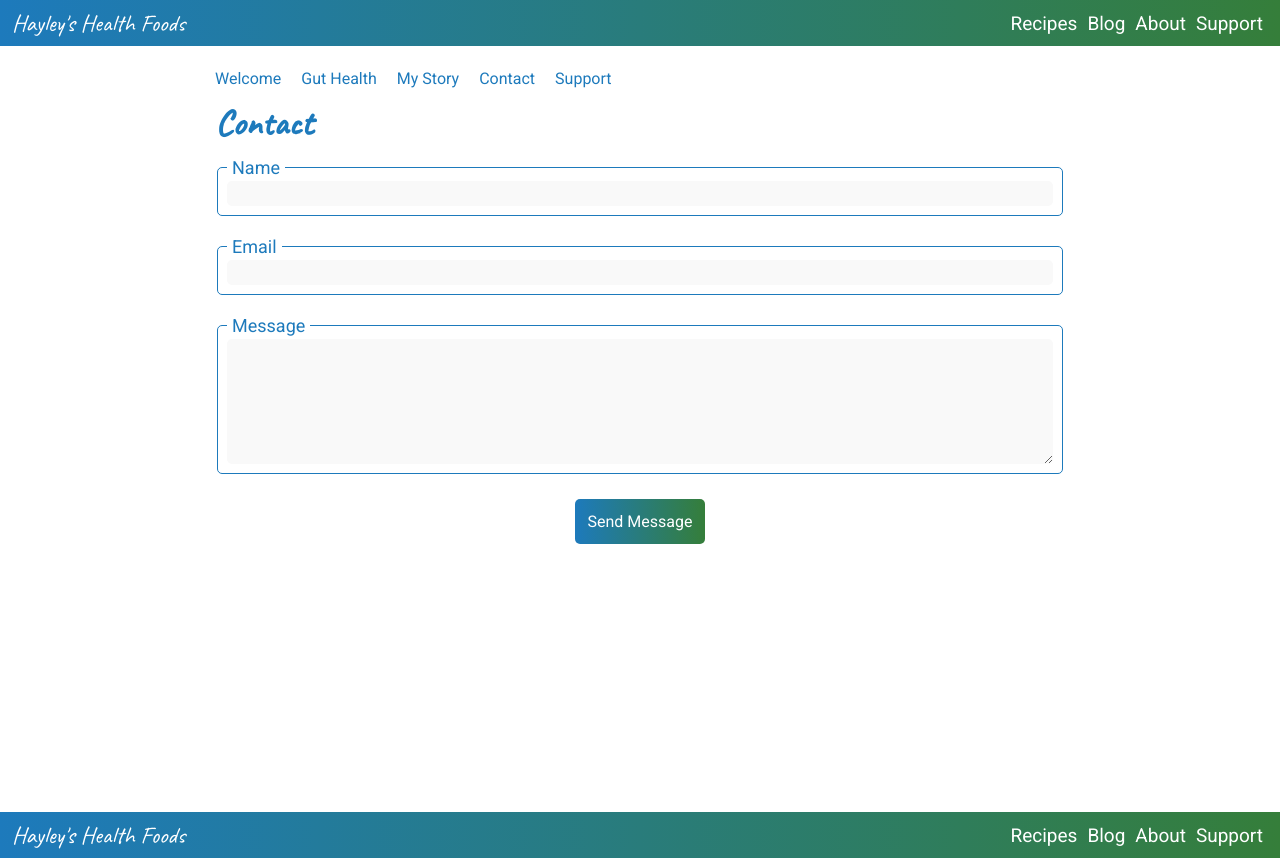
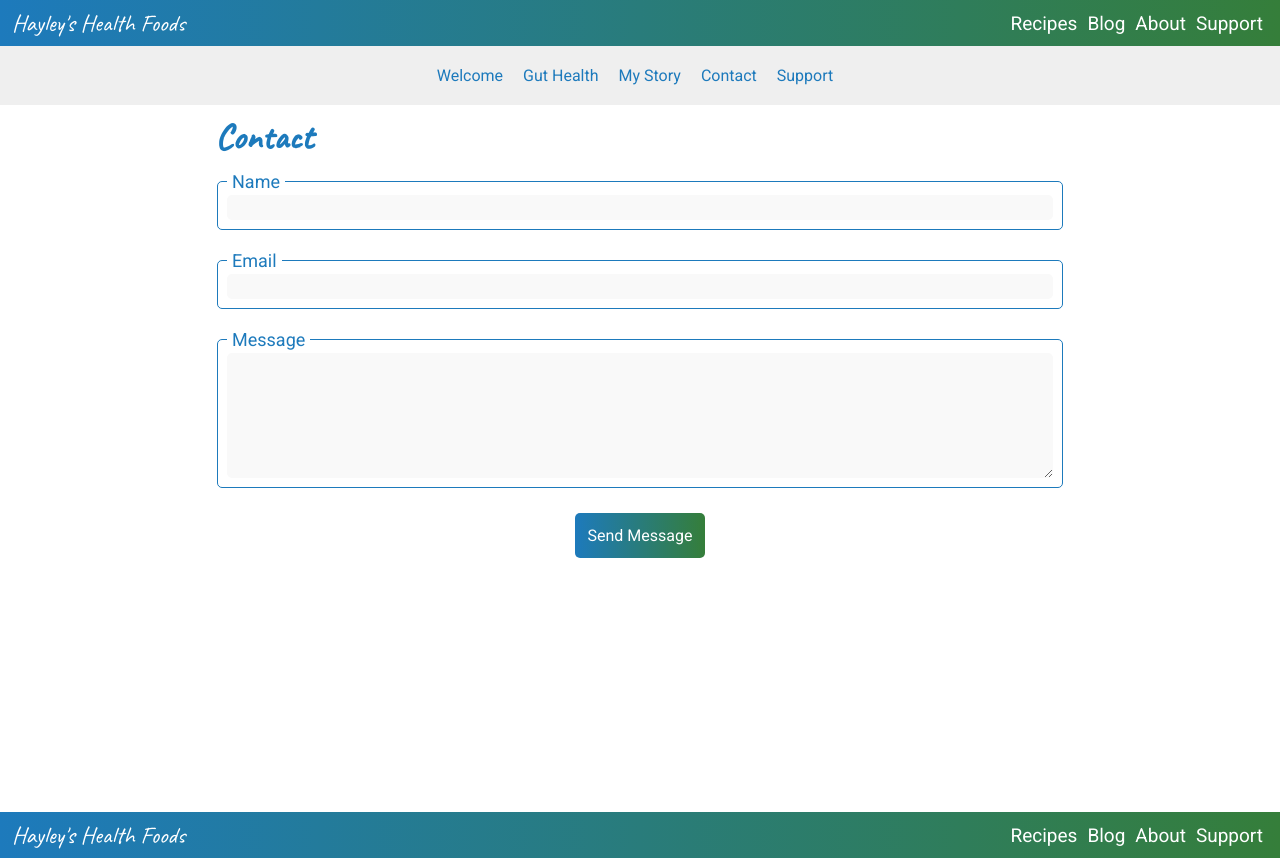
Before and after one commit to hayleyavw/hayleys-health-foods-front-end, a React (Create React App) app: page /about/contact in a window 1280 px wide. Built offline with nearby package versions, Linux system fonts and the light colour scheme; no server answers.

Commit message:
Refactored content box and about menu.

```diff
--- a/src/components/AboutMenu/AboutMenu.styled.tsx
+++ b/src/components/AboutMenu/AboutMenu.styled.tsx
@@ -1,16 +1,32 @@
 import styled from '@emotion/styled'
 import { StyledAnchor } from '../common/Anchor.styled'
 import { calcRem } from '../styling/styling-utils/calcRem'
+import { breakpoint } from '../styling/styling-utils/breakpoints'
+import { colours } from '../styling/colours'
+import { margins } from '../styling/margin'
 
 export const StyledAboutMenu = styled('div')({
-    margin: calcRem(20, 0),
-    textAlign: 'left',
+    display: 'flex',
+    flexWrap: 'wrap',
+    backgroundColor: colours.offWhite,
+    margin: `0 -${margins.bodyLeftRightMargin.sm} ${calcRem(20)}`,
+    padding: `${calcRem(20)} ${margins.bodyLeftRightMargin.sm}`,
+
+    'a:first-of-type': {
+        marginLeft: `${calcRem(0)} !important`,
+    },
+
+    [breakpoint('sm')]: {
+        display: 'block',
+        textAlign: 'center',
+    },
 })
 
 export const StyledMenuItems = styled(StyledAnchor)({
-    margin: calcRem(0, 10),
+    flexBasis: '30%',
+    margin: calcRem(3, 0),
 
-    ':first-child': {
-        marginLeft: calcRem(0),
+    [breakpoint('sm')]: {
+        margin: calcRem(0, 10),
     },
 })
--- a/src/components/CommonAbout/CommonAbout.tsx
+++ b/src/components/CommonAbout/CommonAbout.tsx
@@ -25,8 +25,8 @@ export default function GetAboutContent(pageName: string, slug: string) {
             <Helmet>
                 <script type="application/ld+json">{jsonld}</script>
             </Helmet>
+            <AboutMenu />
             <StyledContentBox>
-                <AboutMenu />
                 <StyledHeadingOne>{pageName}</StyledHeadingOne>
                 <ReactMarkdown source={content}></ReactMarkdown>
                 <StyledHeadingTwo>With love,</StyledHeadingTwo>
--- a/src/components/ContactForm/ContactForm.styled.tsx
+++ b/src/components/ContactForm/ContactForm.styled.tsx
@@ -39,7 +39,7 @@ const commonStyles = css({
     padding: 0,
     fontSize: calcRem(18),
     fontFamily: 'monospace',
-    backgroundColor: colours.offWhite,
+    backgroundColor: '#f9f9f9',
     borderRadius: calcRem(5),
 })
 
--- a/src/components/HomePagePromoCardRow/HomePagePromoCardRow.styled.tsx
+++ b/src/components/HomePagePromoCardRow/HomePagePromoCardRow.styled.tsx
@@ -7,6 +7,7 @@ import {
     StyledButtonLinkImage,
     StyledButtonLinkText,
 } from '../ButtonLink/ButtonLink.styled'
+import { colours } from '../styling/colours'
 
 export const StyledPromoCardRow = styled('div')({
     display: 'flex',
@@ -15,7 +16,7 @@ export const StyledPromoCardRow = styled('div')({
     flexWrap: 'wrap',
     margin: `${calcRem(20)} -${margins.bodyLeftRightMargin.sm}`,
     padding: calcRem(8),
-    backgroundColor: '#efefef',
+    backgroundColor: colours.offWhite,
 
     [breakpoint('md')]: {
         padding: calcRem(48),
--- a/src/components/common/Button.styled.tsx
+++ b/src/components/common/Button.styled.tsx
@@ -1,6 +1,6 @@
 import styled from '@emotion/styled'
 import { colours } from '../styling/colours'
-import { headingFont, bodyFont } from '../styling/fonts'
+import { bodyFont } from '../styling/fonts'
 import { calcRem } from '../styling/styling-utils/calcRem'
 import { buttonBorderRadius } from '../styling/borders'
 import { gradients } from '../styling/gradients'
--- a/src/components/common/ContentBox.styled.tsx
+++ b/src/components/common/ContentBox.styled.tsx
@@ -4,7 +4,7 @@ import { calcRem } from '../styling/styling-utils/calcRem'
 
 export const StyledContentBox = styled('div')({
     textAlign: 'justify',
-    margin: calcRem(0, 0, 10),
+    margin: calcRem(0, 0, 30),
     lineHeight: calcRem(24),
     fontSize: calcRem(16),
 
--- a/src/components/styling/colours.ts
+++ b/src/components/styling/colours.ts
@@ -24,6 +24,6 @@ export const colours = {
     },
 
     white: '#fff',
-    offWhite: '#f9f9f9',
+    offWhite: '#efefef',
     black: '#000',
 }
--- a/src/pages/about/ContactPage.tsx
+++ b/src/pages/about/ContactPage.tsx
@@ -13,8 +13,8 @@ const ContactPage: React.FC = () => {
             <Helmet>
                 <script type="application/ld+json">{jsonld}</script>
             </Helmet>
+            <AboutMenu></AboutMenu>
             <StyledContentBox>
-                <AboutMenu></AboutMenu>
                 <StyledHeadingOne>Contact</StyledHeadingOne>
                 <StyledContactFormWrapper>
                     <ContactForm />
--- a/src/pages/about/SupportPage.tsx
+++ b/src/pages/about/SupportPage.tsx
@@ -13,8 +13,8 @@ const SupportPage: React.FC = () => {
             <Helmet>
                 <script type="application/ld+json">{jsonld}</script>
             </Helmet>
+            <AboutMenu />
             <StyledContentBox>
-                <AboutMenu />
                 <StyledHeadingOne>Help me to keep making cool things!</StyledHeadingOne>
                 <p>
                     I have so many ideas for recipes to create and features to add this website, but
```
